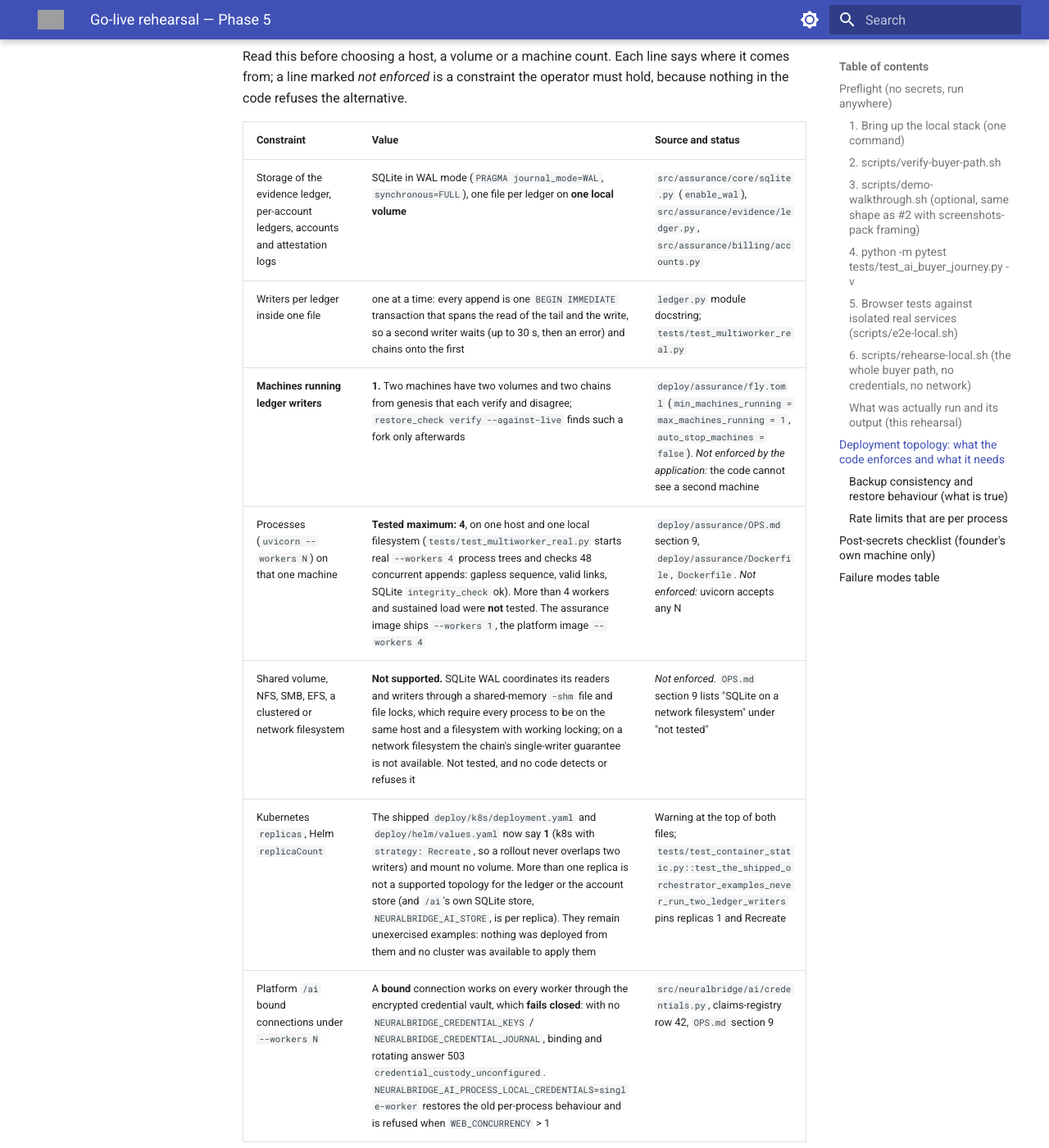
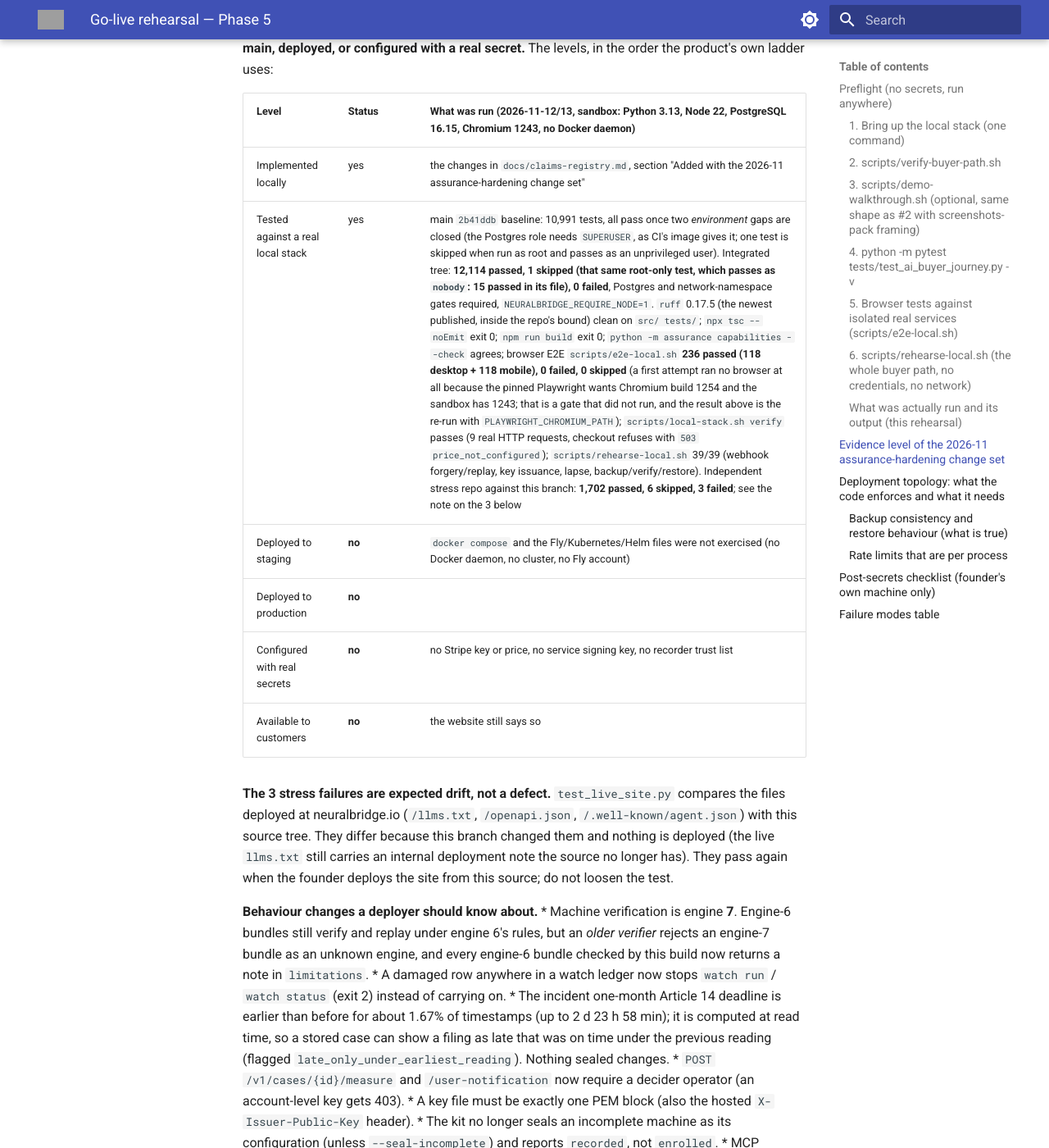
Before and after one commit to iceccarelli/neuralbridge, an MkDocs documentation site: the page built from docs/GO-LIVE.md, in a window 1280 px wide and 1400 px high, scrolled down 5825 px. Shown: the whole window at 82% size. Built offline with MkDocs 1.6.1 and Material for MkDocs 9.7.7, drawn with Linux system fonts in a browser that asks for light colours; some of the changed text lies outside the part shown; grey boxes are pictures that could not be loaded.

Commit message:
GO-LIVE: record the evidence level of the 2026-11 hardening change set, and what was not done
States each level of the ladder (implemented, tested against a real local stack, staging,
production, real secrets, available to customers) with the exact commands and counts: baseline
10,991 on main, 12,114 passed on the integrated tree, browser E2E 236, local-stack verify and the
39-step rehearsal, the independent stress repo 1,702 passed / 6 skipped / 3 failed.

Records honestly: the single skip is a root-only test that passes as an unprivileged user; a first
browser run executed no browser (Chromium build mismatch) and is not counted; the 3 stress failures
are expected drift between the undeployed source and the files served at neuralbridge.io; no Docker,
Fly, Kubernetes, staging or production was exercised. Lists the behaviour changes a deployer must
know (engine 7, watch gate, earlier one-month deadline, decider binding, PEM strictness, kit
sealing, MCP not recording) and what needs a founder, a lawyer or a person holding the standards.

Co-Authored-By: Claude Sonnet 5.5 <noreply@anthropic.com>
Claude-Session: https://claude.ai/code/session_015MxsmCjWyV3zDyPXJCBY9j

```diff
--- a/docs/GO-LIVE.md
+++ b/docs/GO-LIVE.md
@@ -228,6 +228,48 @@ scripts), `scripts/build-dist.sh --out <dir> --expect-tag v0.1.1` (exit 0: `neur
 `scripts/verify-release.sh` without a digest prints `UNCHECKED: --digest is required` (exit 2): no image has been published, so
 there is no real digest to verify.
 
+## Evidence level of the 2026-11 assurance-hardening change set
+
+Branch `claude/adoring-ptolemy-4x59ey`, cut from main `2b41ddb`. **Nothing here is merged to main, deployed, or configured with a
+real secret.** The levels, in the order the product's own ladder uses:
+
+| Level | Status | What was run (2026-11-12/13, sandbox: Python 3.13, Node 22, PostgreSQL 16.15, Chromium 1243, no Docker daemon) |
+|---|---|---|
+| Implemented locally | yes | the changes in `docs/claims-registry.md`, section "Added with the 2026-11 assurance-hardening change set" |
+| Tested against a real local stack | yes | main `2b41ddb` baseline: 10,991 tests, all pass once two *environment* gaps are closed (the Postgres role needs `SUPERUSER`, as CI's image gives it; one test is skipped when run as root and passes as an unprivileged user). Integrated tree: **12,114 passed, 1 skipped (that same root-only test, which passes as `nobody`: 15 passed in its file), 0 failed**, Postgres and network-namespace gates required, `NEURALBRIDGE_REQUIRE_NODE=1`. `ruff` 0.17.5 (the newest published, inside the repo's bound) clean on `src/ tests/`; `npx tsc --noEmit` exit 0; `npm run build` exit 0; `python -m assurance capabilities --check` agrees; browser E2E `scripts/e2e-local.sh` **236 passed (118 desktop + 118 mobile), 0 failed, 0 skipped** (a first attempt ran no browser at all because the pinned Playwright wants Chromium build 1254 and the sandbox has 1243; that is a gate that did not run, and the result above is the re-run with `PLAYWRIGHT_CHROMIUM_PATH`); `scripts/local-stack.sh verify` passes (9 real HTTP requests, checkout refuses with `503 price_not_configured`); `scripts/rehearse-local.sh` 39/39 (webhook forgery/replay, key issuance, lapse, backup/verify/restore). Independent stress repo against this branch: **1,702 passed, 6 skipped, 3 failed**; see the note on the 3 below |
+| Deployed to staging | **no** | `docker compose` and the Fly/Kubernetes/Helm files were not exercised (no Docker daemon, no cluster, no Fly account) |
+| Deployed to production | **no** | |
+| Configured with real secrets | **no** | no Stripe key or price, no service signing key, no recorder trust list |
+| Available to customers | **no** | the website still says so |
+
+**The 3 stress failures are expected drift, not a defect.** `test_live_site.py` compares the files deployed at neuralbridge.io
+(`/llms.txt`, `/openapi.json`, `/.well-known/agent.json`) with this source tree. They differ because this branch changed them
+and nothing is deployed (the live `llms.txt` still carries an internal deployment note the source no longer has). They pass
+again when the founder deploys the site from this source; do not loosen the test.
+
+**Behaviour changes a deployer should know about.**
+* Machine verification is engine **7**. Engine-6 bundles still verify and replay under engine 6's rules, but an *older verifier*
+  rejects an engine-7 bundle as an unknown engine, and every engine-6 bundle checked by this build now returns a note in `limitations`.
+* A damaged row anywhere in a watch ledger now stops `watch run` / `watch status` (exit 2) instead of carrying on.
+* The incident one-month Article 14 deadline is earlier than before for about 1.67% of timestamps (up to 2 d 23 h 58 min); it is computed
+  at read time, so a stored case can show a filing as late that was on time under the previous reading (flagged
+  `late_only_under_earliest_reading`). Nothing sealed changes.
+* `POST /v1/cases/{id}/measure` and `/user-notification` now require a decider operator (an account-level key gets 403).
+* A key file must be exactly one PEM block (also the hosted `X-Issuer-Public-Key` header).
+* The kit no longer seals an incomplete machine as its configuration (unless `--seal-incomplete`) and reports `recorded`, not `enrolled`.
+* MCP `machine_verify` no longer records anything.
+
+**Needs a decision or an action that is not an engineering one.**
+* Founder: the JSON-LD price offers, the "talk to sales" wording, `/ai` 402-versus-401, and the "MCP gateway: Supported" label
+  (see the end of the new registry section). Deploying the site; merging to main.
+* A qualified lawyer: the five open Article 14 questions, which every case lists (`clock.OPEN_LEGAL_QUESTIONS`). The software shows
+  the rule and never replaces the due time with another reading.
+* A human with the standards: the ISO/TS 15066 / ISO 13855 constants remain unverified, and `deploy/assurance/MACHINE.md` lists the
+  qualified-review points.
+* A human diff of the ENISA single-reporting-platform glossary: pinned v1.3, live v1.6 (21 Oct 2026).
+* A Docker-capable environment: the `/data` ownership of a Fly volume for the non-root image (a root-owned volume would make
+  `/healthz` answer 503) was read in code, not run.
+
 ## Deployment topology: what the code enforces and what it needs
 
 Read this before choosing a host, a volume or a machine count. Each line says where it comes from; a line
```
